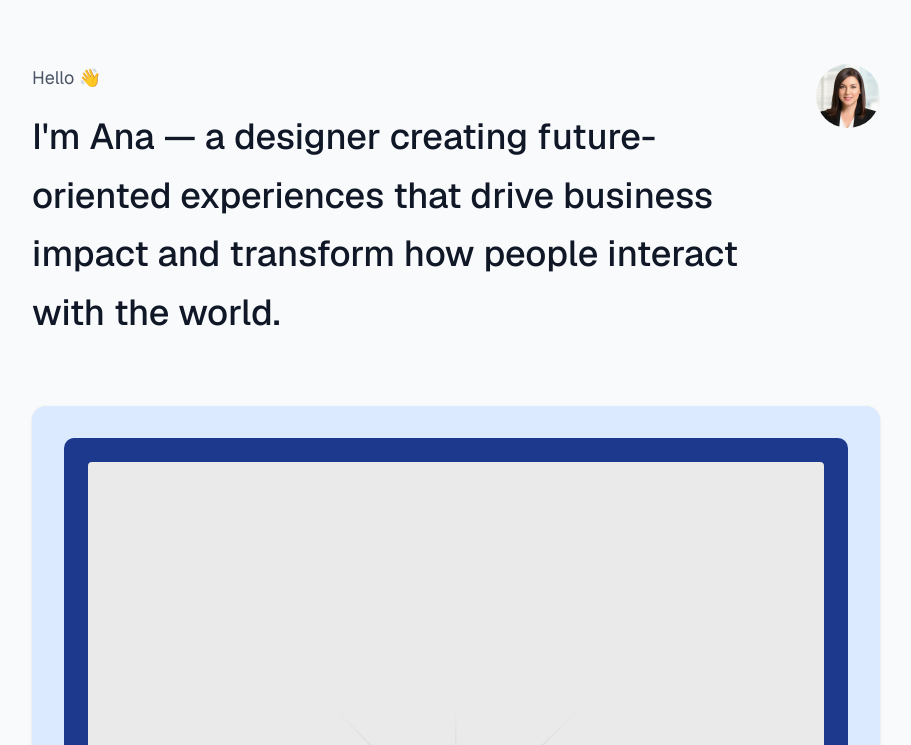
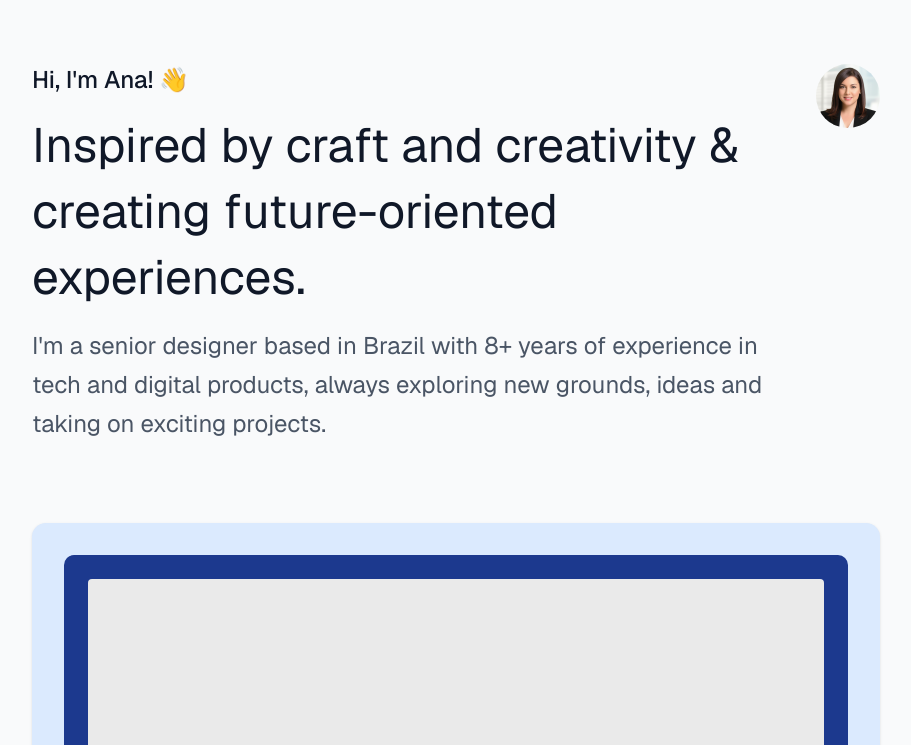
Before and after one commit to anapaulamdmp/anapaulamoraes.com.br, a Next.js app: page / in a window 1280 px wide. Shown: the top 745 px of the page, without its empty margins (184-1095 px from the left). Built offline with nearby package versions, Linux system fonts and the light colour scheme.

Commit message:
feat: update portfolio header with new content
Replace header text to include personalized greeting and professional description.

#VERCEL_SKIP

Co-authored-by: null <5444010+anapaulamdmp@users.noreply.github.com>

```diff
--- a/app/page.tsx
+++ b/app/page.tsx
@@ -10,11 +10,16 @@ export default function Home() {
       <section className="max-w-4xl mx-auto px-6 py-16">
         <div className="flex flex-col md:flex-row items-start justify-between gap-8">
           <div className="flex-1">
-            <h1 className="text-lg text-gray-600 mb-4">Hello 👋</h1>
-            <h2 className="text-3xl md:text-4xl font-medium text-gray-900 leading-relaxed">
-              I'm Ana — a designer creating future-oriented experiences that drive business impact and transform how
-              people interact with the world.
-            </h2>
+            <h2 className="text-xl md:text-2xl font-medium text-gray-900 mb-2 xl:mb-4">Hi, I&apos;m Ana! 👋</h2>
+            <h1
+              className={`leading-snug md:leading-snug font-normal text-gray-900 md:text-5xl text-2xl transition-all duration-[800ms] mb-2 xl:mb-4`}
+            >
+              Inspired by craft and creativity & creating future-oriented experiences.
+            </h1>
+            <p className="text-xl md:text-2xl font-normal text-gray-600 mb-2 xl:mb-4 leading-relaxed">
+              I&apos;m a senior designer based in Brazil with 8+ years of experience in tech and digital products,
+              always exploring new grounds, ideas and taking on exciting projects.
+            </p>
           </div>
           <div className="flex-shrink-0">
             <div className="w-16 h-16 rounded-full bg-gray-800 overflow-hidden">
```
